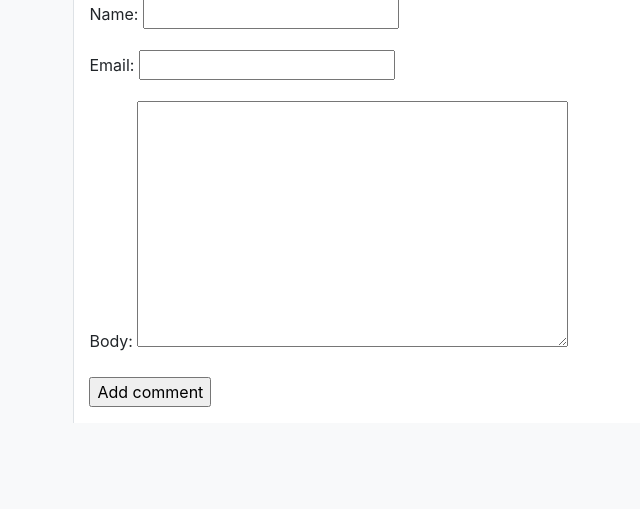
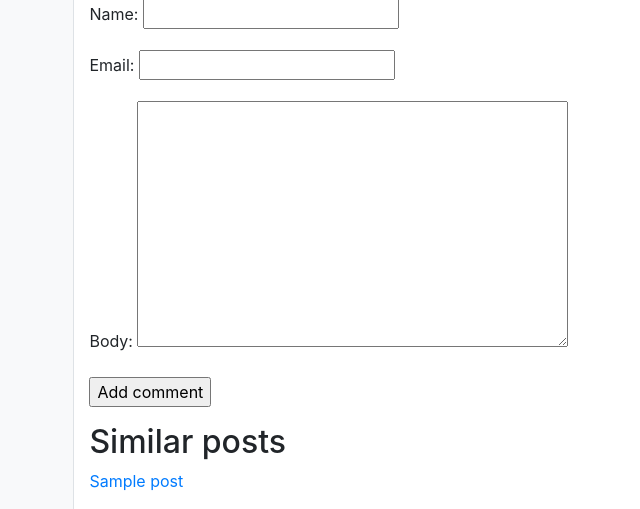
Before and after one commit to alexcg1/mysite, a Django app: template mysite/blog/templates/blog/post/detail.html in a window 1280 px wide. Shown: the part 470-979 px from the top of the page, without its empty margins (39-679 px from the left). Before the commit the page ends 893 px from the top, so only its background shows below. Run offline with Django 3.2, Linux system fonts and the light colour scheme; data comes from the database, SQL or seed files in the repository; the template is opened without the code that fills it: values that come from a table or form of the project are taken from there, most other values are stand-ins (such as "Sample title", 1, 10 or a date in 2020); parts of the project's set-up code (start-up, migrations or seed data) failed here and were passed over; some libraries are stand-ins or nearby versions.

Commit message:
Similar posts function

```diff
--- a/mysite/blog/templates/blog/post/detail.html
+++ b/mysite/blog/templates/blog/post/detail.html
@@ -54,4 +54,13 @@
         </form>
     {% endif %}
 
+    <h2>Similar posts</h2>
+    {% for post in similar_posts %}
+        <p>
+            <a href="{{ post.get_absolute_url }}">{{ post.title }}</a>
+        </p>
+    {% empty %}
+        There are no similar posts yet
+    {% endfor %}
+
 {% endblock %}
```
Also changed, not shown: mysite/blog/views.py (+9 -1 lines).
